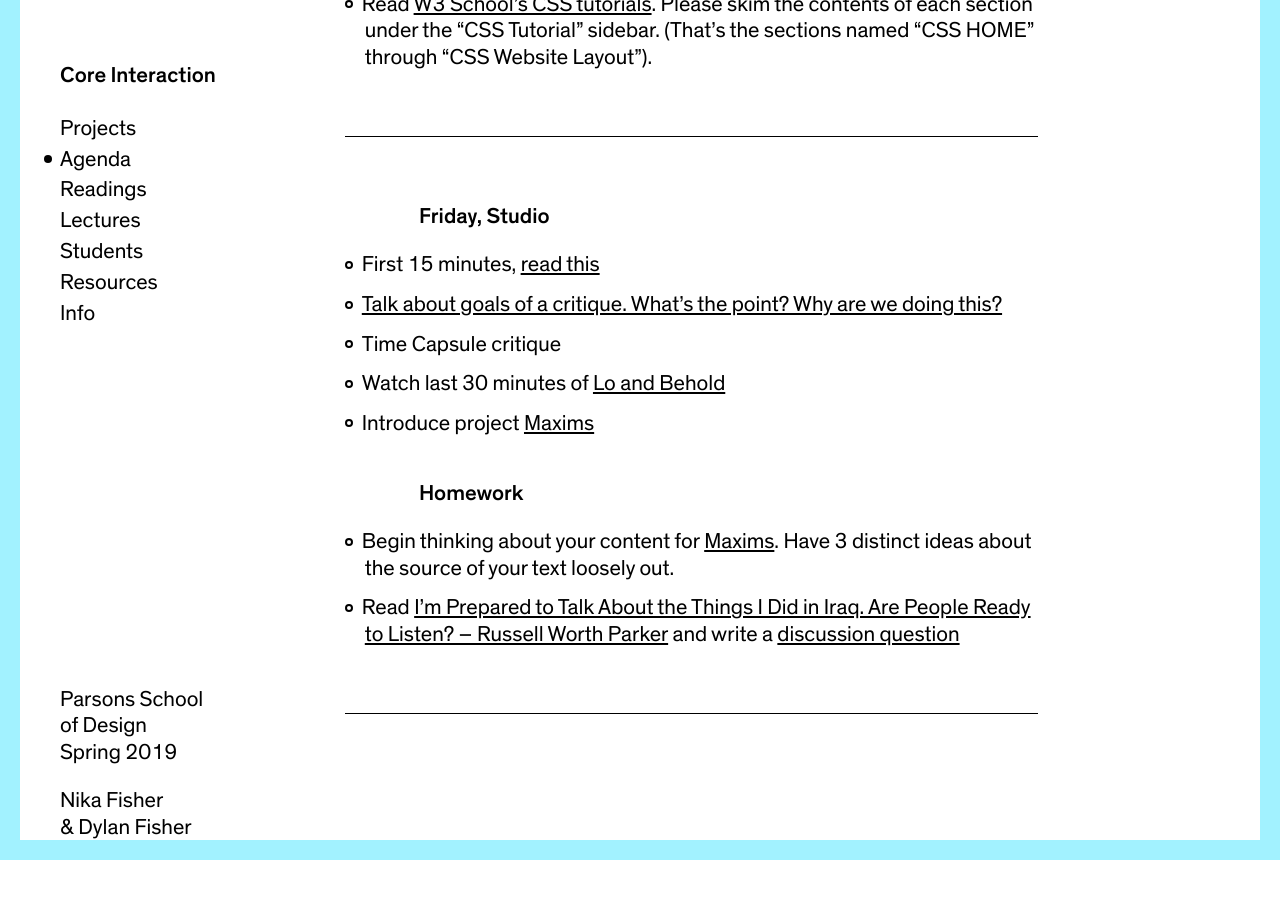
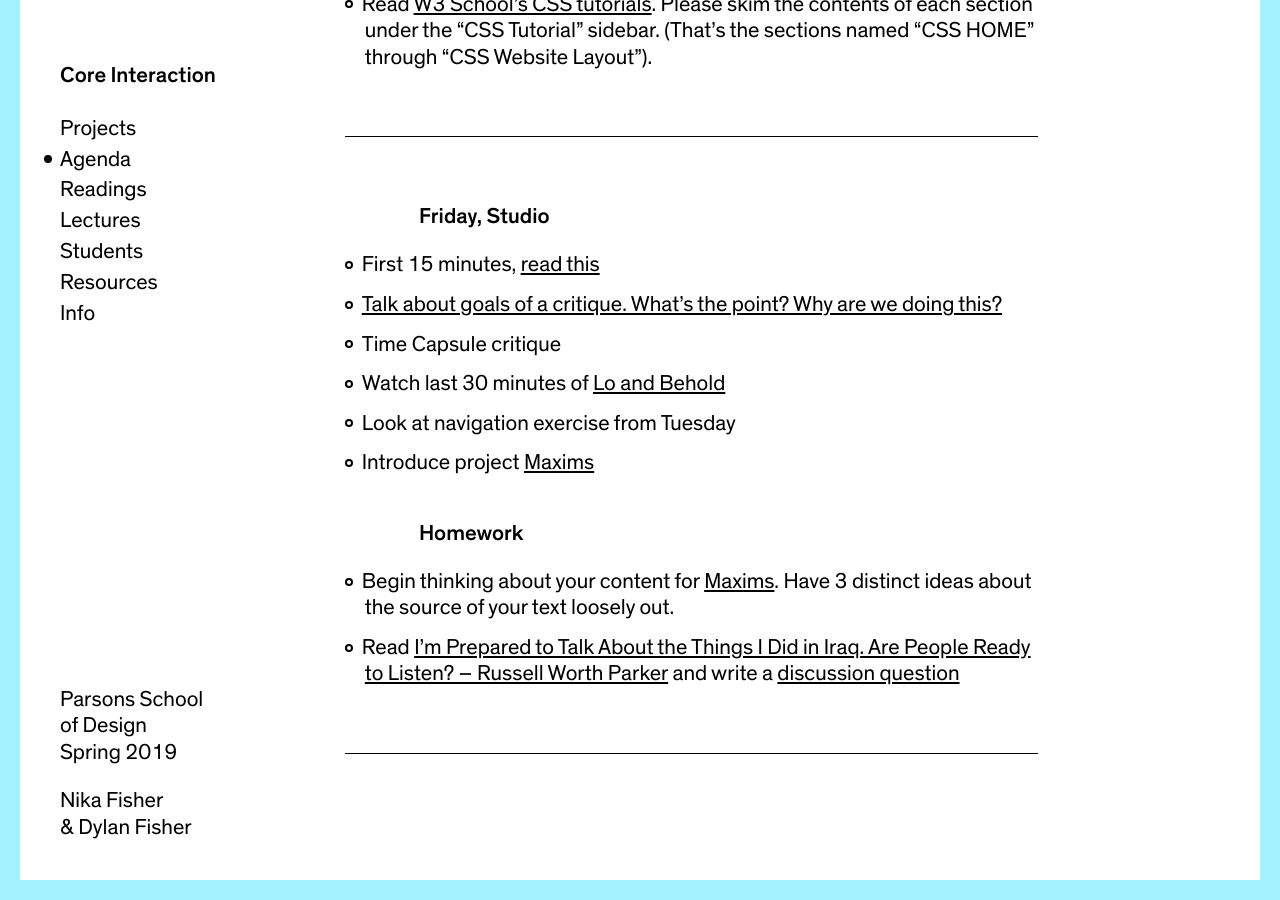
Before and after one commit to dylanfisher/ci19, a Jekyll site: the page built from _agendas/week-2.md, in a window 1280 px wide and 900 px high, scrolled down 1404 px. Built offline with Jekyll 4.4.1, drawn with Linux system fonts in a browser that asks for light colours; before the commit the page ends 2264 px from its top, so only the background shows below that.

Commit message:
Add something to agenda

```diff
--- a/_agendas/week-2.md
+++ b/_agendas/week-2.md
@@ -43,6 +43,7 @@ date_range:       1/29 – 2/01
 - [Talk about goals of a critique. What&rsquo;s the point? Why are we doing this?](https://paper.dropbox.com/doc/Critique-Process--AWvYNcNHjg3dtOdz0_znbGYRAQ-3olfNGk6T60QAelyLZNnj)
 - Time Capsule critique
 - Watch last 30 minutes of [Lo and Behold](https://www.netflix.com/watch/80097363?source=35)
+- Look at navigation exercise from Tuesday
 - Introduce project [Maxims](projects/maxims)
 
 ### Homework
```
